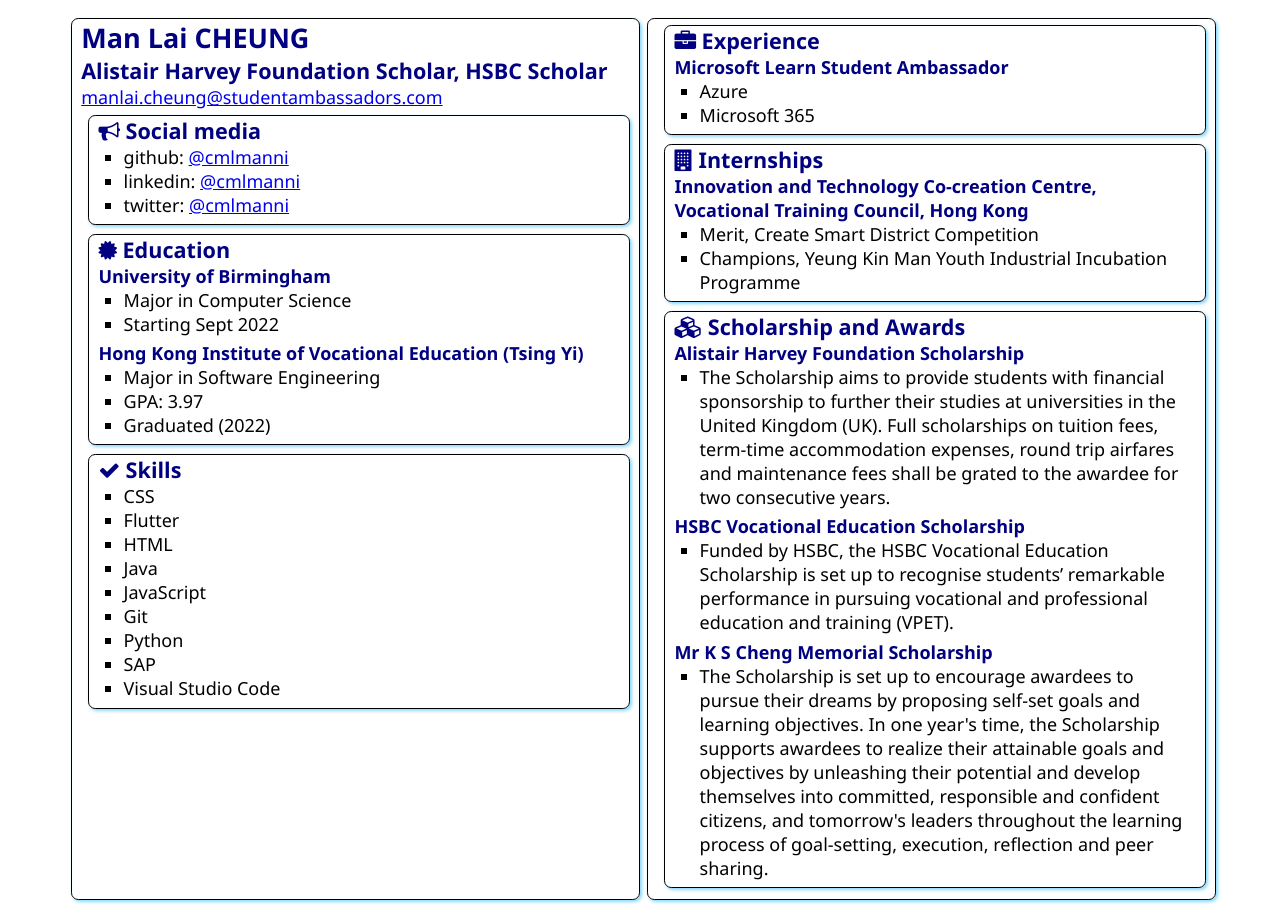
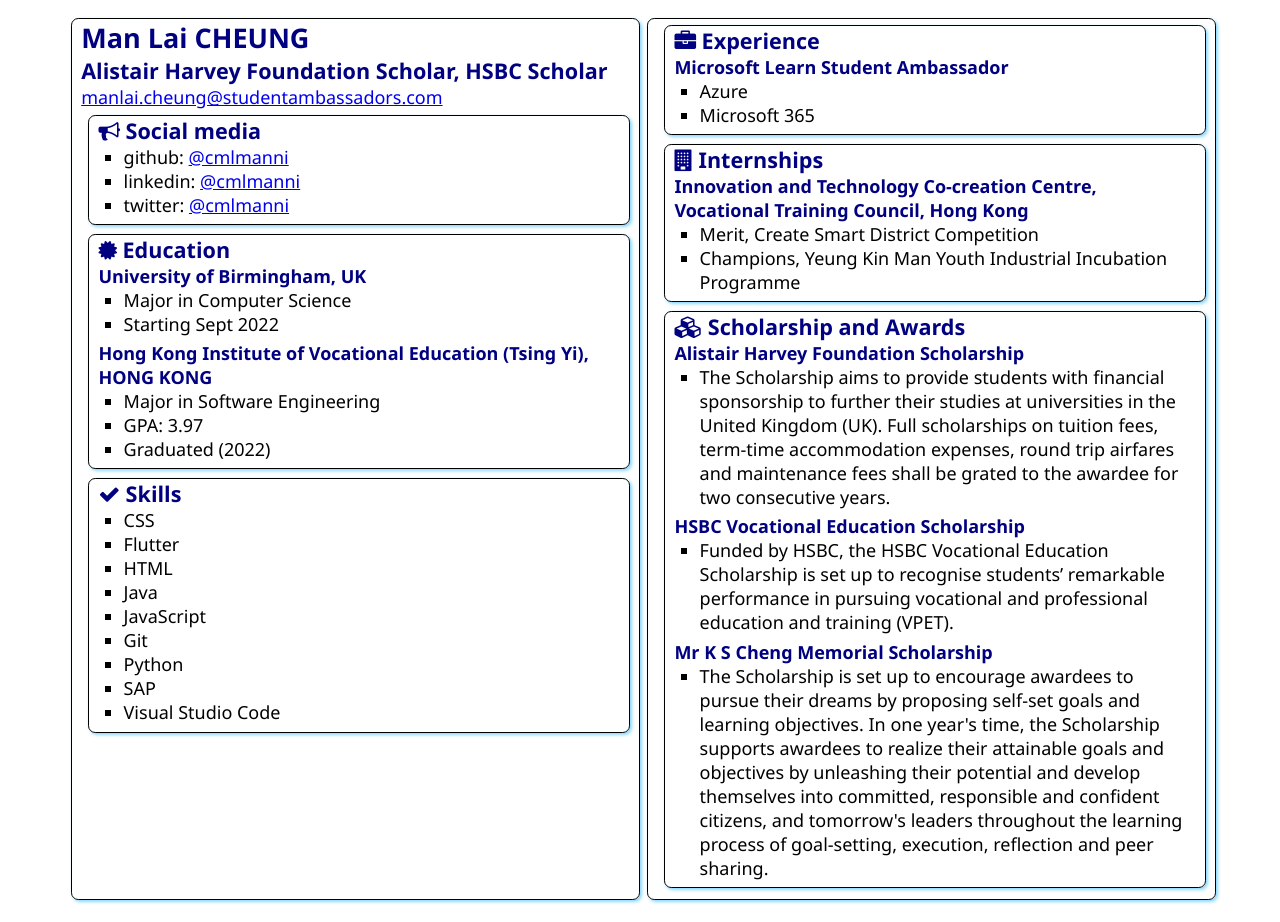
Before and after one commit to cmlmanni/SATechnicalOnboarding, a plain HTML site: page src/index.html in a window 1280 px wide. Drawn offline with Linux system fonts and the light colour scheme.

Commit message:
Update index.html

```diff
--- a/src/index.html
+++ b/src/index.html
@@ -36,13 +36,13 @@
                         <i class="fa fa-certificate" aria-hidden="true"></i>
                         Education
                     </h2>
-                    <h3>University of Birmingham</h3>
+                    <h3>University of Birmingham, UK</h3>
                     <ul>
                         <li>Major in Computer Science</li>
                         <li>Starting Sept 2022</li>
                     </ul>
 
-                    <h3>Hong Kong Institute of Vocational Education (Tsing Yi)</h3>
+                    <h3>Hong Kong Institute of Vocational Education (Tsing Yi), HONG KONG</h3>
                     <ul>
                         <li>Major in Software Engineering</li>
                         <li>GPA: 3.97</li>
```
